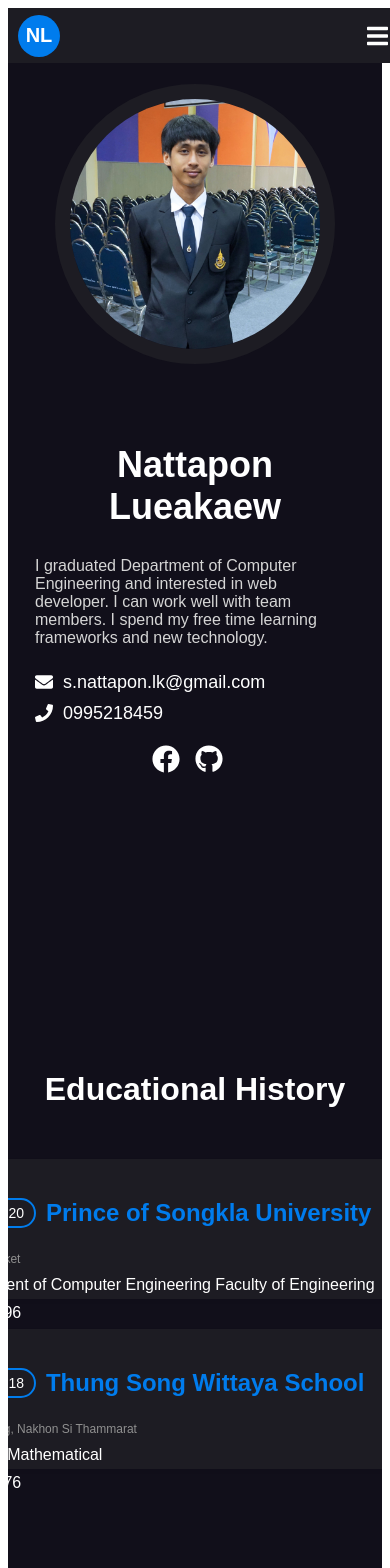
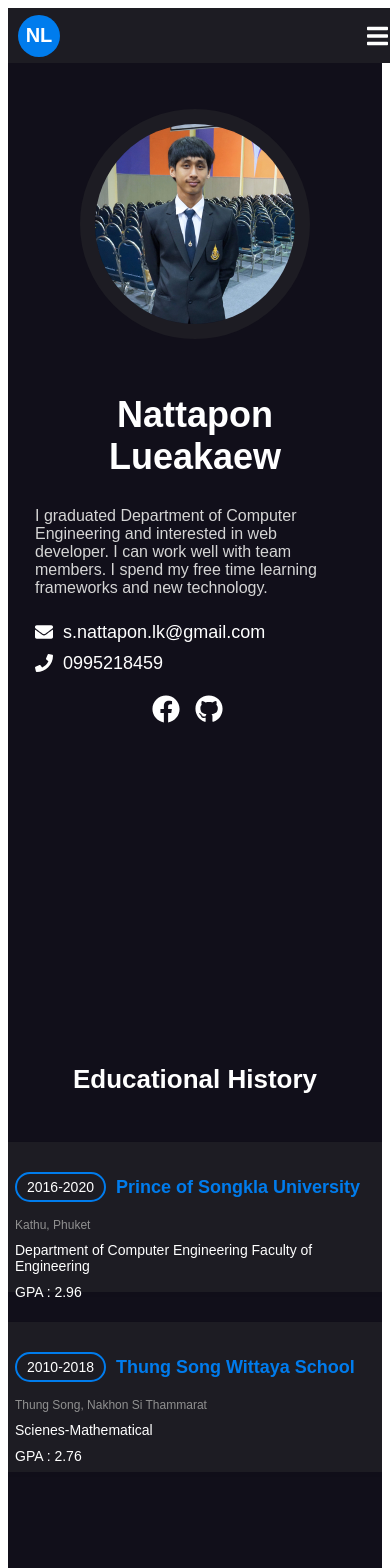
Before and after one commit to n4sunday/resume, a React (Create React App) app: page / in a window 390 px wide. Shown: the top 1568 px of the page. Built offline with nearby package versions, Linux system fonts and the light colour scheme; a web font is replaced by a local one.

Commit message:
:lipstick: education responsive

```diff
--- a/src/styles/app.scss
+++ b/src/styles/app.scss
@@ -31,3 +31,4 @@ $normal-font: #d5d5d5;
 @import "./common/contacticon.scss";
 @import "./common/work-card.scss";
 @import "./common/badge.scss";
+@import "./common/education-card.scss";
--- /dev/null
+++ b/src/styles/common/education-card.scss
@@ -0,0 +1,85 @@
+.education-card {
+    margin: 30px 10px;
+    padding: 20px;
+    background-color: $main-hover;
+    border-radius: 5px;
+    height: 100px;
+    width: 500px;
+    box-shadow: rgba(0, 0, 0, 0.03) 0px 0.13rem 0.25rem;
+    .college {
+        display: flex;
+        align-items: center;
+        h2 {
+            color: $primary;
+        }
+    }
+    .badge {
+        font-size: 14px;
+        padding: 5px 10px;
+        border-radius: 20px;
+        border: 2px solid $primary;
+        margin-right: 10px;
+    }
+    .item {
+        margin: 10px 0;
+    }
+    .location {
+        margin-top: 5px;
+        font-size: 12px;
+        color: $nav-font;
+    }
+}
+
+@media (max-width: 425px) {
+    .education-card {
+        width: 360px;
+        height: 110px;
+        .college {
+            h2 {
+                font-size: 18px;
+            }
+        }
+        .item {
+            font-size: 14px;
+        }
+    }
+}
+
+@media (max-width: 375px) {
+    .education-card {
+        width: 310px;
+        height: 130px;
+        .college {
+            flex-direction: column;
+            h2 {
+                margin-top: 10px;
+            }
+        }
+        .location {
+            text-align: center;
+        }
+        .item {
+            text-align: center;
+        }
+    }
+}
+
+@media (max-width: 320px) {
+    .education-card {
+        width: 260px;
+        height: 140px;
+        margin: 10px 10px;
+        .college {
+            flex-direction: column;
+            h2 {
+                margin-top: 10px;
+            }
+        }
+        .location {
+            text-align: center;
+        }
+        .item {
+            text-align: center;
+        }
+    }
+}
--- a/src/styles/educational.scss
+++ b/src/styles/educational.scss
@@ -11,34 +11,10 @@
     }
 }
 
-.education-card {
-    margin: 30px 10px;
-    padding: 20px;
-    background-color: $main-hover;
-    border-radius: 5px;
-    height: 100px;
-    width: 500px;
-    box-shadow: rgba(0, 0, 0, 0.03) 0px 0.13rem 0.25rem;
-    .college {
-        display: flex;
-        align-items: center;
-        h2 {
-            color: $primary;
+@media (max-width: 768px) {
+    .educational {
+        h1 {
+            font-size: 26px;
         }
     }
-    .badge {
-        font-size: 14px;
-        padding: 5px 10px;
-        border-radius: 20px;
-        border: 2px solid $primary;
-        margin-right: 10px;
-    }
-    .item {
-        margin: 10px 0;
-    }
-    .location {
-        margin-top: 5px;
-        font-size: 12px;
-        color: $nav-font;
-    }
 }
--- a/src/styles/profile.scss
+++ b/src/styles/profile.scss
@@ -80,6 +80,13 @@
 
 @media (max-width: 425px) {
     .profile {
+        .left {
+            padding: 0;
+            img {
+                width: 200px;
+                height: 200px;
+            }
+        }
         .right {
             h1 {
                 font-size: 36px;
@@ -109,8 +116,14 @@
     }
 }
 
-@media (max-width: 375px) {
+@media (max-width: 320px) {
     .profile {
+        .left {
+            img {
+                width: 180px;
+                height: 180px;
+            }
+        }
         .right {
             h1 {
                 font-size: 25px;
```
